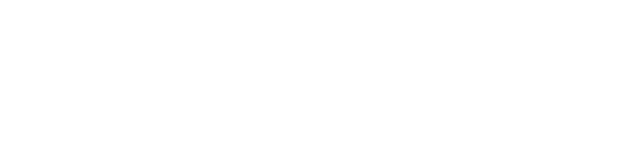
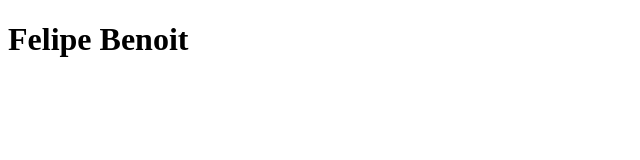
Before and after one commit to Blade7unner/Module2Challenge-Portfolio, a plain HTML site: page index.html in a window 1280 px wide. Shown: the whole page, without its empty margins (0-640 px from the left). Drawn offline with Linux system fonts and the light colour scheme.

```diff
--- a/index.html
+++ b/index.html
@@ -8,5 +8,8 @@
     </head>
     <body>
         <!-- content will go here -->
+        <h1>Felipe Benoit</h1>
+
+
     </body>
 </html>
```
Also changed, not shown: assets/css/style.css (added).
